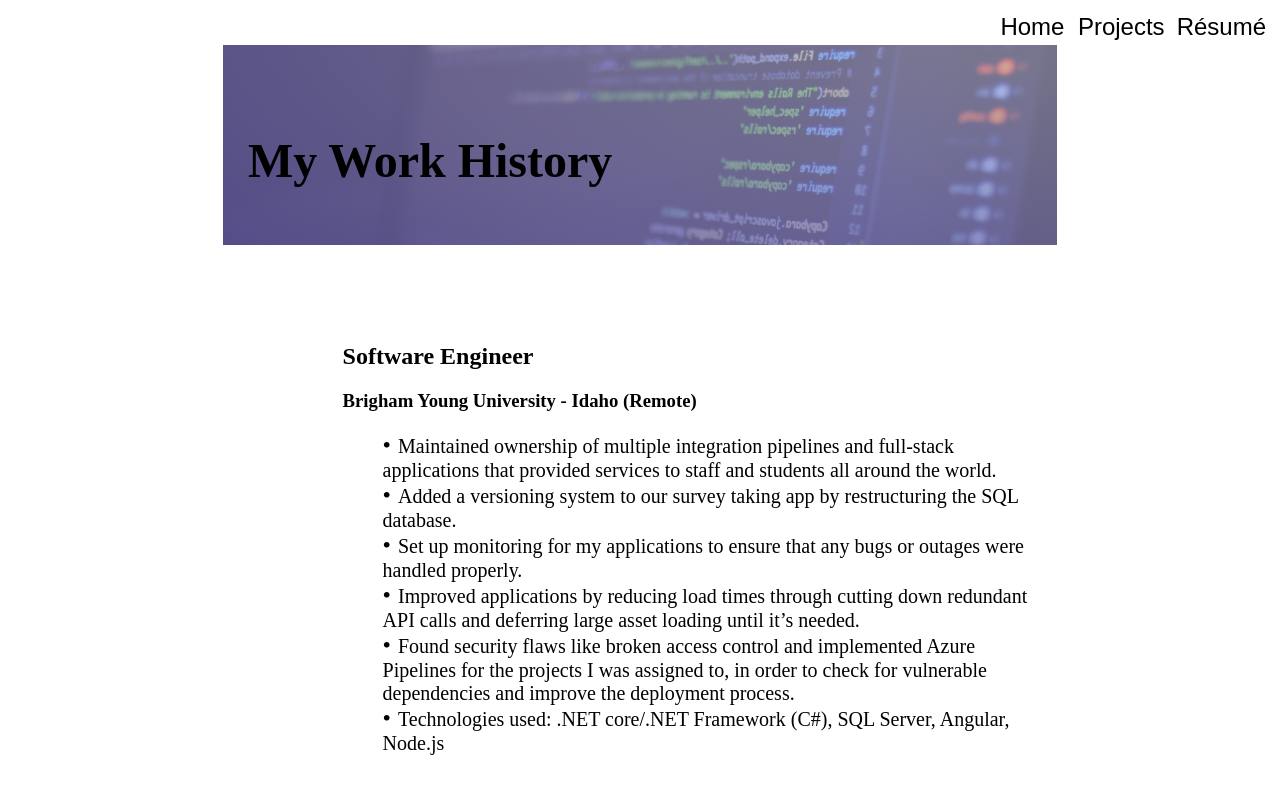
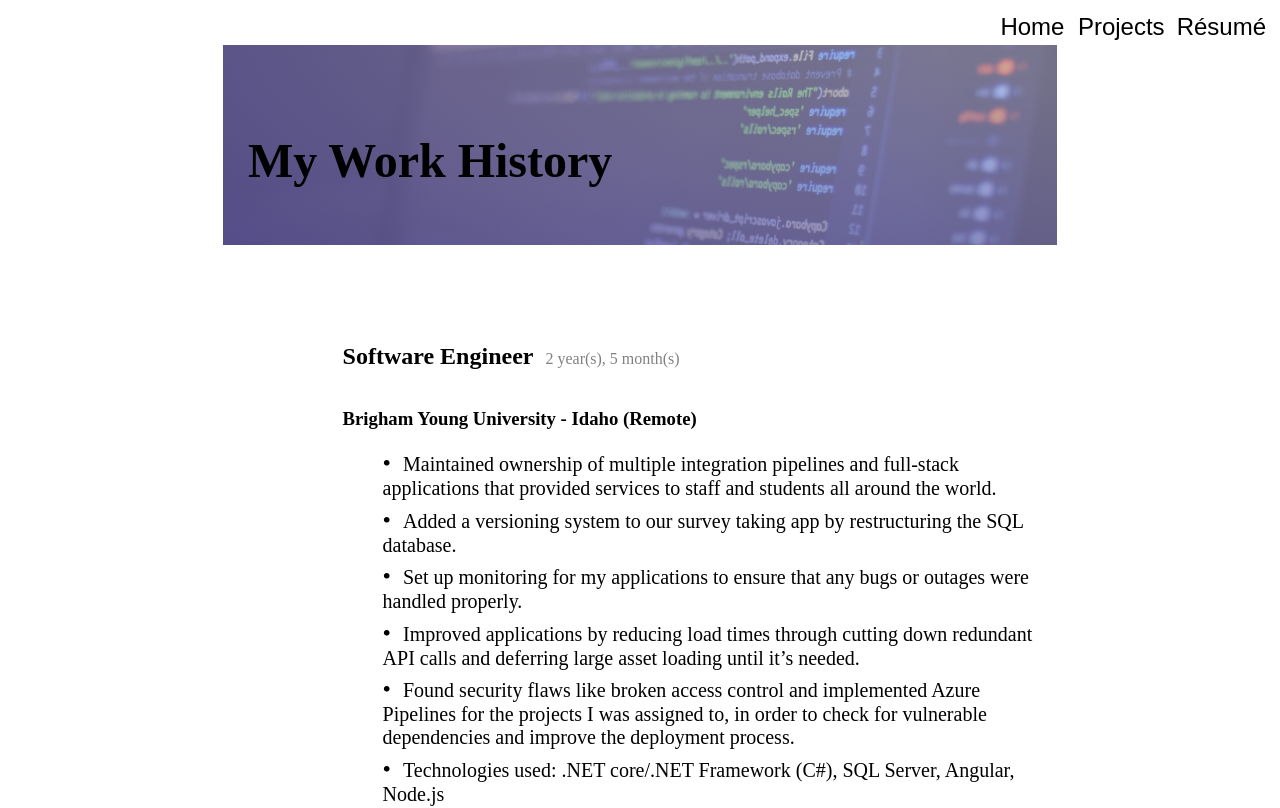
Before and after one commit to durid-ah/durid-ah.github.io, a Next.js app: page /resume in a window 1280 px wide. Shown: the top 808 px of the page. Built offline with nearby package versions, Linux system fonts and the light colour scheme.

Commit message:
finished designing the resume section

```diff
--- a/component/resume_components/job_card/job_card.model.ts
+++ b/component/resume_components/job_card/job_card.model.ts
@@ -1,7 +1,21 @@
 import Job from "../../../models/job";
 
-export class JobModel {
-   constructor(job: Job) {
+export class TimeDiff {
+   years: number;
+   months: number;
 
+   constructor(startDate: Date, endDate: Date) {
+      const absolute = new Date(0);
+      const diff = Number(endDate) - Number(startDate);
+      const diffDate = new Date(diff);
+      this.years = diffDate.getFullYear() - absolute.getUTCFullYear();
+      this.months = (diffDate.getMonth() - absolute.getUTCMonth());
+   }
+
+   toString(): string {
+      const yearString = this.years == 0? "": `${this.years} year(s)`;
+      const monthString =  this.months == 0? "": `${this.months} month(s)`;
+      const connect = monthString != "" && yearString != ""? ", ": "";
+      return `${yearString}${connect}${monthString}`;
    }
 }
--- a/component/resume_components/job_card/job_card.module.css
+++ b/component/resume_components/job_card/job_card.module.css
@@ -43,6 +43,8 @@
 
 .content h2 {
    color: var(--headers);
+   display: inline-flex;
+   align-items: baseline;
 }
 
 .content ul {
@@ -54,5 +56,16 @@
    content: "•";
    color: var(--headers);
    font-size: 1.5rem;
-   margin-right: 7px;
+   margin-right: 12px;
 }
+
+.content ul li {
+   margin-bottom: 1%;
+}
+
+.time {
+   font-size: 1rem;
+   color: gray;
+   padding-left: 12px;
+   font-weight: lighter;
+}
--- a/component/resume_components/job_card/job_card.tsx
+++ b/component/resume_components/job_card/job_card.tsx
@@ -1,14 +1,17 @@
 
+import { useState } from "react";
 import Job from "../../../models/job";
+import { TimeDiff } from "./job_card.model";
 import styles from "./job_card.module.css";
 
-export default function JobCard({position, company, location, descriptions, endDate}: Job) {
-   const end = endDate ?? new Date();
+export default function JobCard({position, company, location, descriptions, startDate, endDate}: Job) {
+   const parsedEndDate = endDate ? new Date(endDate): new Date();
+   const [timeDiff, _] = useState(new TimeDiff(new Date(startDate), parsedEndDate))
 
    return (
          <div className={styles.container}>
          <div className={styles.content}>
-            <h2>{position}</h2>
+            <h2> <span>{position}</span> <span className={styles.time}>{timeDiff.toString()}</span></h2>
             <h3>{company} ({location})</h3>
             <ul>
                {descriptions.map(desc => (<li key={desc}>{desc}</li>))}
```
